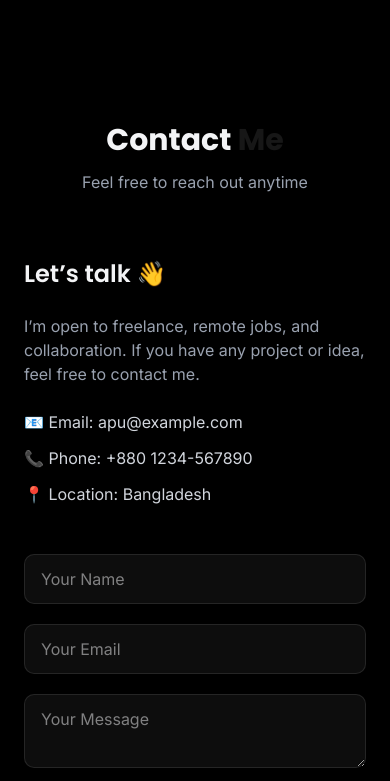
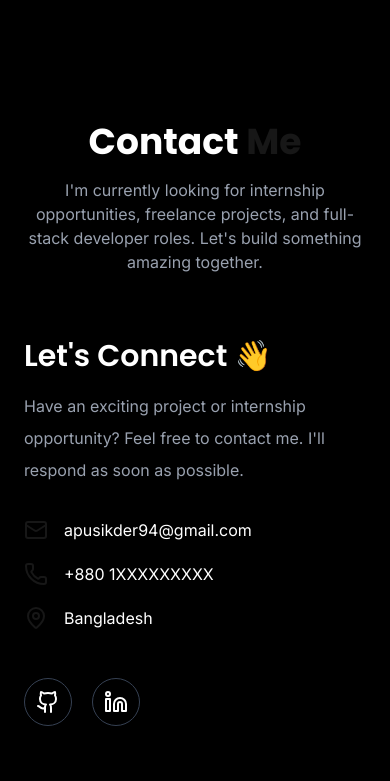
Before and after one commit to apusikder94-ui/Portfolio, a Next.js app: page / in a window 390 px wide. Shown: the part 6060-6841 px from the top of the page. Built offline with nearby package versions, Linux system fonts and the light colour scheme.

Commit message:
text commit

```diff
--- a/components/Contact.tsx
+++ b/components/Contact.tsx
@@ -1,64 +1,113 @@
 import React from "react";
+import { Mail, Phone, MapPin, Github, Linkedin } from "lucide-react";
 
 const Contact = () => {
   return (
-    <section id="contact" className="bg-black py-24 text-gray-100">
-      <div className="max-w-7xl mx-auto px-6 md:px-8">
+    <section id="contact" className="bg-black py-24 text-white">
+      <div className="max-w-7xl mx-auto px-6">
 
-        {/* Title */}
+        {/* Heading */}
         <div className="text-center mb-16">
-          <h2 className="text-3xl md:text-5xl font-bold">
+          <h2 className="text-4xl md:text-5xl font-bold">
             Contact <span className="text-primary">Me</span>
           </h2>
-          <p className="text-gray-400 mt-3">
-            Feel free to reach out anytime
+
+          <p className="text-gray-400 mt-4 max-w-2xl mx-auto">
+            I'm currently looking for internship opportunities, freelance
+            projects, and full-stack developer roles. Let's build something
+            amazing together.
           </p>
         </div>
 
-        {/* Content */}
-        <div className="grid grid-cols-1 md:grid-cols-2 gap-12">
+        <div className="grid md:grid-cols-2 gap-14">
 
-          {/* Left Info */}
-          <div className="space-y-6">
-            <h3 className="text-2xl font-semibold">
-              Let’s talk 👋
-            </h3>
+          {/* Left Side */}
+          <div className="space-y-8">
 
-            <p className="text-gray-400">
-              I’m open to freelance, remote jobs, and collaboration.
-              If you have any project or idea, feel free to contact me.
-            </p>
+            <div>
+              <h3 className="text-3xl font-semibold mb-4">
+                Let's Connect 👋
+              </h3>
 
-            <div className="space-y-3 text-gray-300">
-              <p>📧 Email: apu@example.com</p>
-              <p>📞 Phone: +880 1234-567890</p>
-              <p>📍 Location: Bangladesh</p>
+              <p className="text-gray-400 leading-8">
+                Have an exciting project or internship opportunity?
+                Feel free to contact me. I'll respond as soon as possible.
+              </p>
+            </div>
+
+            <div className="space-y-5">
+
+              <a
+                href="mailto:apusikder94@gmail.com"
+                className="flex items-center gap-4 hover:text-primary transition"
+              >
+                <Mail className="w-6 h-6 text-primary" />
+                <span>apusikder94@gmail.com</span>
+              </a>
+
+              <a
+                href="tel:+8801XXXXXXXXX"
+                className="flex items-center gap-4 hover:text-primary transition"
+              >
+                <Phone className="w-6 h-6 text-primary" />
+                <span>+880 1XXXXXXXXX</span>
+              </a>
+
+              <div className="flex items-center gap-4">
+                <MapPin className="w-6 h-6 text-primary" />
+                <span>Bangladesh</span>
+              </div>
+
+            </div>
+
+            {/* Social */}
+            <div className="flex gap-5 pt-4">
+
+              <a
+                href="https://github.com/apusikder94-ui"
+                target="_blank"
+                rel="noreferrer"
+                className="w-12 h-12 rounded-full border border-gray-700 flex items-center justify-center hover:bg-primary hover:text-black transition duration-300"
+              >
+                <Github />
+              </a>
+
+              <a
+                href="https://www.linkedin.com/in/apu-sikder-7bb436282/"
+                target="_blank"
+                rel="noreferrer"
+                className="w-12 h-12 rounded-full border border-gray-700 flex items-center justify-center hover:bg-primary hover:text-black transition duration-300"
+              >
+                <Linkedin />
+              </a>
+
             </div>
           </div>
 
-          {/* Right Form */}
-          <form className="space-y-5">
+          {/* Right Side */}
+          <form className="bg-white/5 border border-white/10 backdrop-blur-lg rounded-2xl p-8 space-y-6">
 
             <input
               type="text"
               placeholder="Your Name"
-              className="w-full px-4 py-3 bg-white/5 border border-white/10 rounded-lg outline-none focus:border-primary"
+              className="w-full px-5 py-4 rounded-lg bg-black/30 border border-gray-700 outline-none focus:border-primary"
             />
 
             <input
               type="email"
               placeholder="Your Email"
-              className="w-full px-4 py-3 bg-white/5 border border-white/10 rounded-lg outline-none focus:border-primary"
+              className="w-full px-5 py-4 rounded-lg bg-black/30 border border-gray-700 outline-none focus:border-primary"
             />
 
             <textarea
-              placeholder="Your Message"
-              className="w-full px-4 py-3 bg-white/5 border border-white/10 rounded-lg outline-none focus:border-primary"
-            ></textarea>
+              rows={6}
+              placeholder="Write your message..."
+              className="w-full px-5 py-4 rounded-lg bg-black/30 border border-gray-700 outline-none focus:border-primary resize-none"
+            />
 
             <button
               type="submit"
-              className="w-full py-3 bg-white text-black rounded-lg font-semibold hover:bg-gray-200 transition"
+              className="w-full py-4 rounded-lg bg-primary text-black font-bold hover:scale-105 transition duration-300"
             >
               Send Message
             </button>
@@ -66,7 +115,6 @@ const Contact = () => {
           </form>
 
         </div>
-
       </div>
     </section>
   );
```
